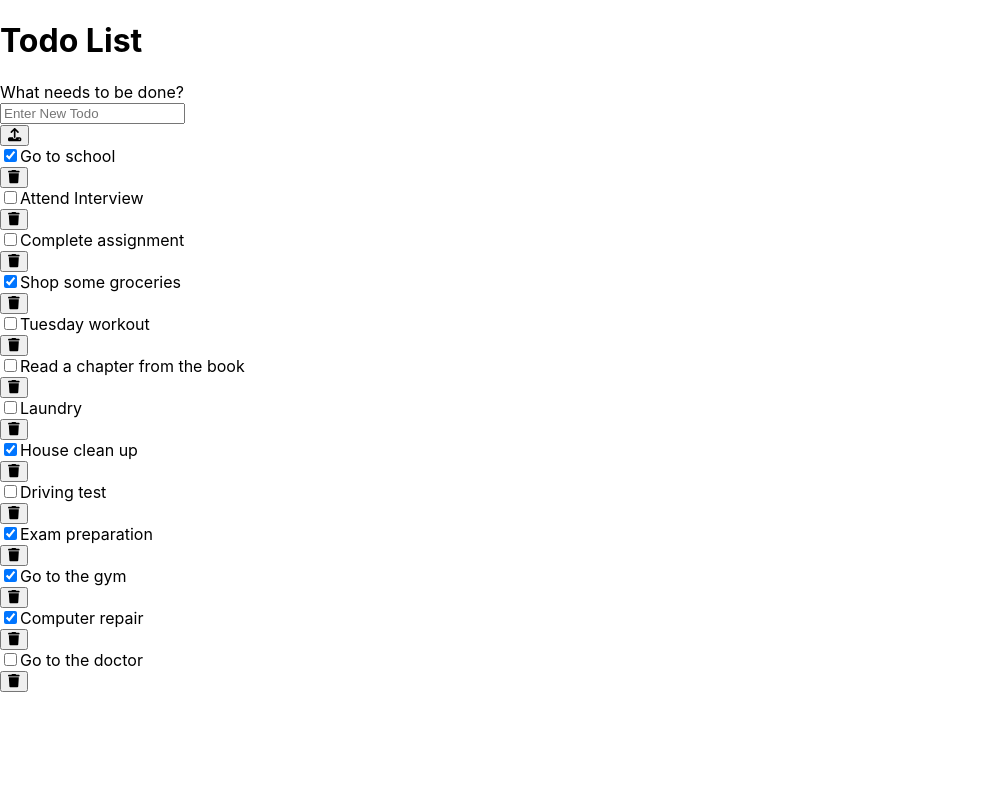
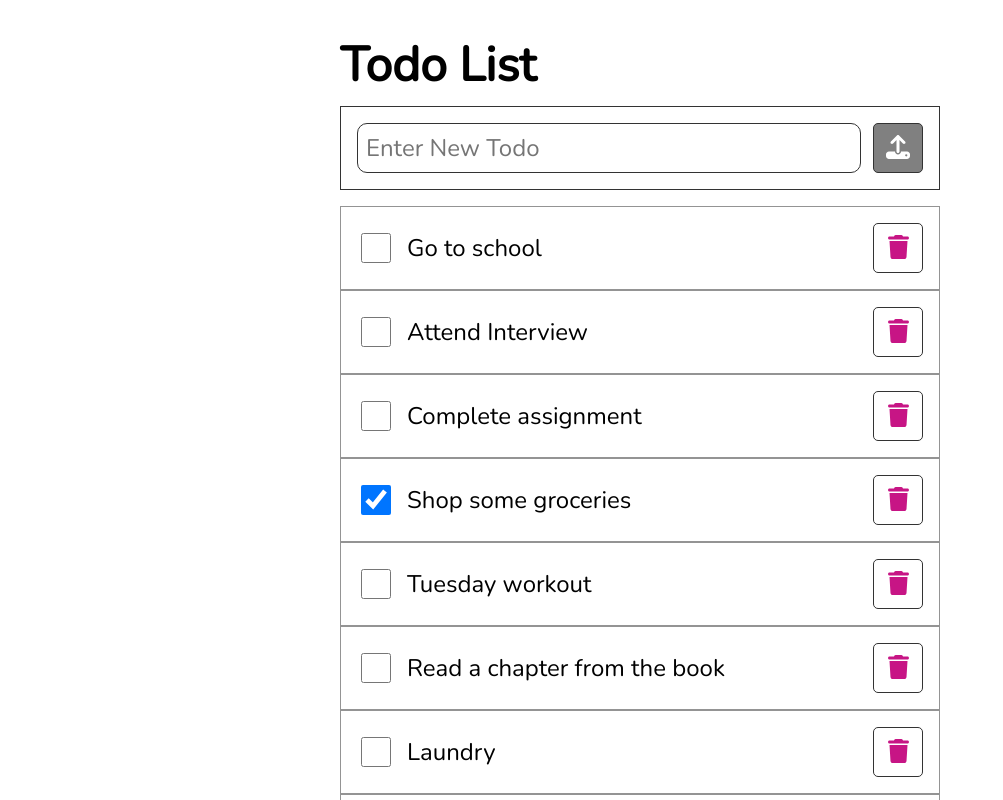
Before and after one commit to JonahKayizzi/to-do-rtk-query, a React (Create React App) app: page / in a window 1280 px wide. Shown: the top 800 px of the page, without its empty margins (0-1003 px from the left). Built offline with nearby package versions, Linux system fonts and the light colour scheme; data requests are answered from the project's data file.

Commit message:
Add styling

```diff
--- a/data/db.json
+++ b/data/db.json
@@ -1,10 +1,10 @@
 {
-    "todos":[
+  "todos": [
     {
       "userId": 1,
       "id": 1,
       "title": "Go to school",
-            "completed": true
+      "completed": false
     },
     {
       "userId": 1,
@@ -68,12 +68,6 @@
     },
     {
       "userId": 1,
-            "id": 12,
-            "title": "Computer repair",
-            "completed": true
-        },
-        {
-            "userId": 1,
       "id": 13,
       "title": "Go to the doctor",
       "completed": false
--- a/src/features/todos/TodoList.js
+++ b/src/features/todos/TodoList.js
@@ -7,7 +7,6 @@ import {
 import { FontAwesomeIcon } from '@fortawesome/react-fontawesome';
 import { faTrash, faUpload } from '@fortawesome/free-solid-svg-icons';
 import { useState } from 'react';
-import { todo } from 'node:test';
 
 const TodoList = () => {
   const [newTodo, setNewTodo] = useState('');
--- a/src/index.css
+++ b/src/index.css
@@ -1,13 +1,94 @@
+@import url('https://fonts.googleapis.com/css2?family=Nunito&display=swap');
+
 body {
-  margin: 0;
-  font-family: -apple-system, BlinkMacSystemFont, 'Segoe UI', 'Roboto', 'Oxygen',
-    'Ubuntu', 'Cantarell', 'Fira Sans', 'Droid Sans', 'Helvetica Neue',
-    sans-serif;
-  -webkit-font-smoothing: antialiased;
-  -moz-osx-font-smoothing: grayscale;
+  font-family: 'Nunito', sans-serif;
+  font-size: 1.5rem;
 }
 
-code {
-  font-family: source-code-pro, Menlo, Monaco, Consolas, 'Courier New',
-    monospace;
+input[type='text'],
+button {
+  font: inherit;
 }
+
+main {
+  margin: auto;
+  max-width: 600px;
+}
+
+h1 {
+  margin-bottom: 0.5rem;
+}
+
+article {
+  padding: 1rem;
+  display: flex;
+  justify-content: space-between;
+  align-items: center;
+  border: 1px solid hsl(0, 0%, 58%);
+}
+
+.todo {
+  display: flex;
+  justify-content: flex-start;
+  align-items: center;
+}
+
+input[type='checkbox'] {
+  min-width: 30px;
+  min-height: 30px;
+  margin-right: 1rem;
+}
+
+button {
+  min-width: 50px;
+  min-height: 50px;
+  border: 1px solid #333;
+  border-radius: 10%;
+  cursor: pointer;
+}
+
+.trash {
+  background-color: #fff;
+  color: mediumvioletred;
+}
+
+.trash:focus,
+.trash:hover {
+  filter: brightness(120%);
+}
+
+form {
+  padding: 1rem;
+  display: flex;
+  justify-content: space-between;
+  align-items: center;
+  border: 1px solid #333;
+  margin-bottom: 1rem;
+}
+
+form label {
+  position: absolute;
+  left: -10000px;
+}
+
+.new-todo {
+  width: 100%;
+  padding-right: 30px;
+}
+
+input[type='text'] {
+  width: 100%;
+  padding: 0.5rem;
+  border-radius: 10px;
+  border: 0.5px solid #333;
+}
+
+.submit {
+  background-color: gray;
+  color: #fff;
+}
+
+.submit:focus,
+.submit:hover {
+  background-color: limegreen;
+}
```
Lines whose indentation alone changed are shown as unchanged.
